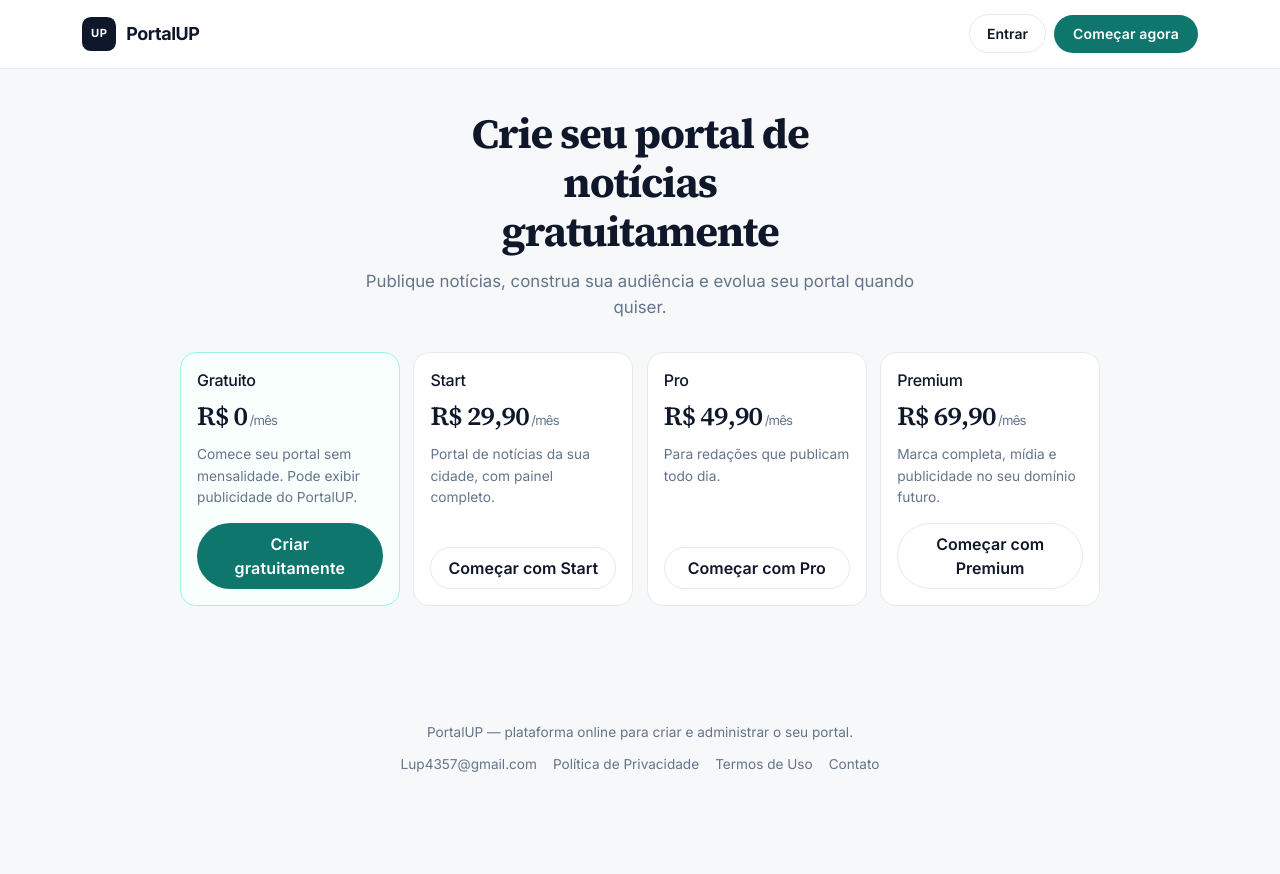
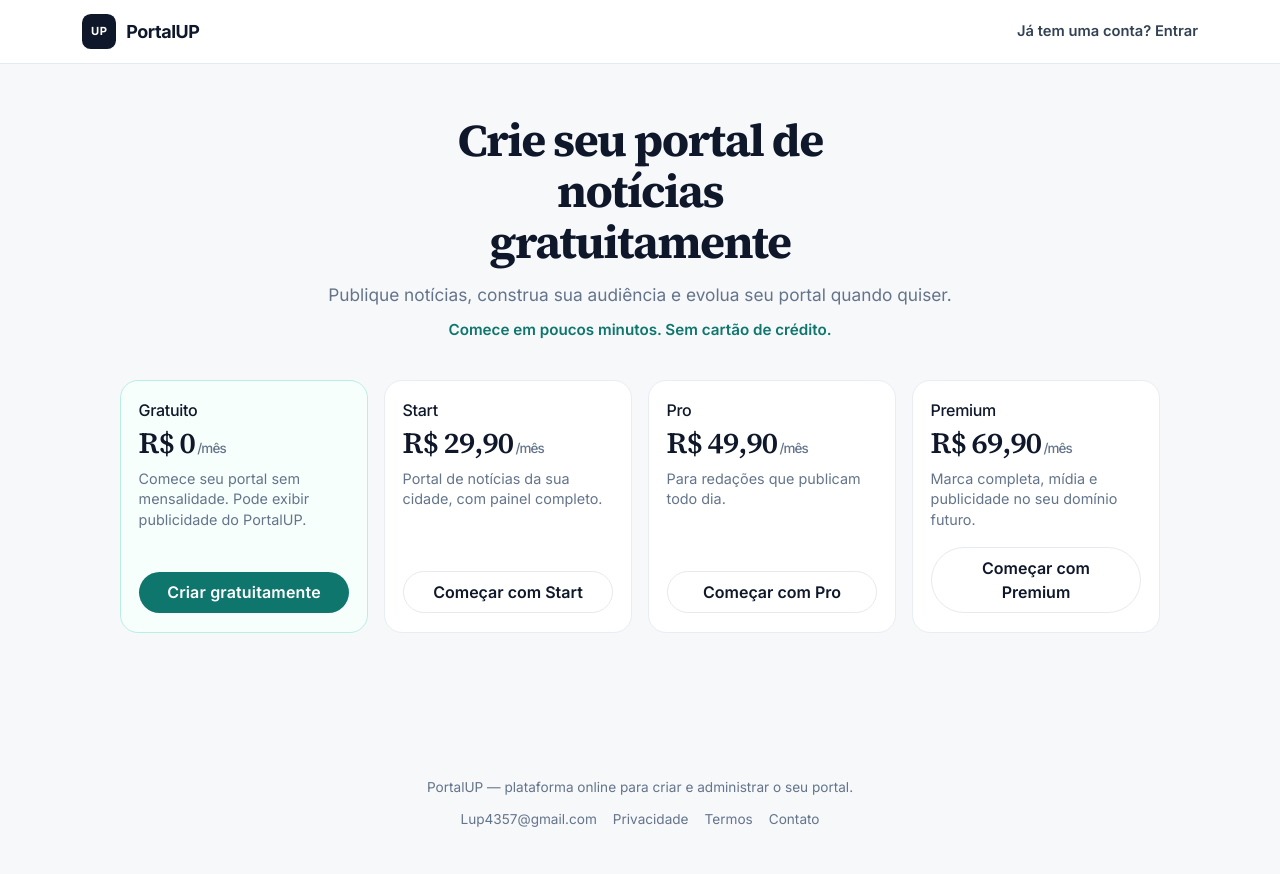
Before and after one commit to l1an1209/meu_site_noticias, a Django app: page /app/comecar/ in a window 1280 px wide. Before the commit the page ends 772 px from the top, so only its background shows below. Run offline with Django 5.2, Linux system fonts and the light colour scheme; data comes from the database, SQL or seed files in the repository; some libraries are stand-ins or nearby versions.

Commit message:
fix: melhora layout da criacao do portal

```diff
--- a/plataforma/templates/plataforma/app/comecar_gratis.html
+++ b/plataforma/templates/plataforma/app/comecar_gratis.html
@@ -1,10 +1,26 @@
 {% extends "plataforma/sales_base.html" %}
 {% block title %}Criar portal — PortalUP{% endblock %}
+{% block extra_head %}
+<style>
+.comecar__field { display: block; margin: 0 0 1.05rem; }
+.comecar__field label { display: block; margin: 0 0 0.4rem; font-weight: 600; font-size: 0.9rem; line-height: 1.3; }
+.comecar__field input { display: block; width: 100%; max-width: 100%; box-sizing: border-box; }
+</style>
+{% endblock %}
+{% block sales_nav %}
+<nav class="sales-nav comecar-nav">
+    <div class="container">
+        {% include "noticias/partials/portalup_logo.html" %}
+        <a class="comecar-nav__entrar" href="{% url 'entrar' %}">Já tem uma conta? Entrar</a>
+    </div>
+</nav>
+{% endblock %}
 {% block content %}
 <div class="comecar">
     <header class="comecar__intro">
         <h1 class="display-font">Crie seu portal de notícias gratuitamente</h1>
         <p>Publique notícias, construa sua audiência e evolua seu portal quando quiser.</p>
+        <p class="comecar__apoio">Comece em poucos minutos. Sem cartão de crédito.</p>
     </header>
 
     <div class="comecar__planos" role="list">
@@ -16,7 +32,7 @@
             <p class="comecar__nota">Comece seu portal sem mensalidade. Pode exibir publicidade do PortalUP.</p>
             <button class="btn btn-contribuir w-100" type="button" data-comecar-gratis>Criar gratuitamente</button>
             {% else %}
-            {% if plano.descricao %}<p class="comecar__nota">{{ plano.descricao }}</p>{% endif %}
+            <p class="comecar__nota">{{ plano.descricao }}</p>
             <a class="btn btn-ds-ghost w-100" href="{% url 'pagina_checkout_plano' plano.codigo %}">Começar com {{ plano.nome }}</a>
             {% endif %}
         </article>
@@ -25,59 +41,74 @@
 
     <form method="post" class="comecar__form {% if mostrar_formulario %}is-open{% endif %}" id="comecar-form" novalidate>
         {% csrf_token %}
-        <input type="radio" name="plano" value="gratuito" class="visually-hidden" checked>
-        <h2>Dados do portal</h2>
-        <p class="comecar__lead">Sem cartão. O endereço fica no subdomínio da plataforma.</p>
-        {% if form.non_field_errors %}
-        <div class="alert alert-danger">{{ form.non_field_errors }}</div>
-        {% endif %}
-        {% if form.plano.errors %}<div class="text-danger small mb-2">{{ form.plano.errors }}</div>{% endif %}
+        <input type="hidden" name="plano" value="gratuito">
+        <h2>Crie os dados do seu portal</h2>
+        <p class="comecar__lead">Preencha os dados abaixo para colocar seu portal no ar.</p>
+        {% if form.non_field_errors %}<div class="alert alert-danger">{{ form.non_field_errors }}</div>{% endif %}
+        {% if form.plano.errors %}<div class="comecar__erro">{{ form.plano.errors }}</div>{% endif %}
 
         {% if request.user.is_authenticated %}
         <p class="comecar__conta">Conta: {{ request.user.email }}</p>
         <input type="hidden" name="nome_pessoa" value="{{ form.nome_pessoa.value|default:request.user.get_full_name|default:request.user.username }}">
         <input type="hidden" name="email" value="{{ request.user.email }}">
         {% else %}
-        <label class="form-label" for="{{ form.nome_pessoa.id_for_label }}">Seu nome</label>
+        <div class="comecar__field">
+            <label for="{{ form.nome_pessoa.id_for_label }}">Seu nome</label>
             {{ form.nome_pessoa }}
-        {% if form.nome_pessoa.errors %}<div class="text-danger small mb-2">{{ form.nome_pessoa.errors }}</div>{% endif %}
-
-        <label class="form-label" for="{{ form.email.id_for_label }}">E-mail</label>
+            {% if form.nome_pessoa.errors %}<p class="comecar__erro">{{ form.nome_pessoa.errors }}</p>{% endif %}
+        </div>
+        <div class="comecar__field">
+            <label for="{{ form.email.id_for_label }}">E-mail</label>
             {{ form.email }}
-        {% if form.email.errors %}<div class="text-danger small mb-2">{{ form.email.errors }}</div>{% endif %}
-
-        <label class="form-label" for="{{ form.senha.id_for_label }}">Senha</label>
+            {% if form.email.errors %}<p class="comecar__erro">{{ form.email.errors }}</p>{% endif %}
+        </div>
+        <div class="comecar__field">
+            <label for="{{ form.senha.id_for_label }}">Senha</label>
             {{ form.senha }}
-        {% if form.senha.errors %}<div class="text-danger small mb-2">{{ form.senha.errors }}</div>{% endif %}
+            {% if form.senha.errors %}<p class="comecar__erro">{{ form.senha.errors }}</p>{% endif %}
+        </div>
         {% endif %}
 
-        <label class="form-label" for="{{ form.nome.id_for_label }}">Nome do portal</label>
+        <div class="comecar__field">
+            <label for="{{ form.nome.id_for_label }}">Nome do portal</label>
             {{ form.nome }}
-        {% if form.nome.errors %}<div class="text-danger small mb-2">{{ form.nome.errors }}</div>{% endif %}
-
-        <label class="form-label" for="{{ form.slug.id_for_label }}">Subdomínio</label>
+            {% if form.nome.errors %}<p class="comecar__erro">{{ form.nome.errors }}</p>{% endif %}
+        </div>
+        <div class="comecar__field">
+            <label for="{{ form.slug.id_for_label }}">Subdomínio</label>
             <div class="comecar__slug">
                 {{ form.slug }}
                 <span>.{{ tenant_base_domain }}</span>
             </div>
-        {% if form.slug.errors %}<div class="text-danger small mb-2">{{ form.slug.errors }}</div>{% endif %}
-
+            {% if form.slug.errors %}<p class="comecar__erro">{{ form.slug.errors }}</p>{% endif %}
+        </div>
         <div class="comecar__lugar">
-            <div>
-                <label class="form-label" for="{{ form.cidade.id_for_label }}">Cidade</label>
+            <div class="comecar__field">
+                <label for="{{ form.cidade.id_for_label }}">Cidade</label>
                 {{ form.cidade }}
-                {% if form.cidade.errors %}<div class="text-danger small">{{ form.cidade.errors }}</div>{% endif %}
+                {% if form.cidade.errors %}<p class="comecar__erro">{{ form.cidade.errors }}</p>{% endif %}
             </div>
-            <div>
-                <label class="form-label" for="{{ form.estado.id_for_label }}">Estado</label>
+            <div class="comecar__field">
+                <label for="{{ form.estado.id_for_label }}">Estado</label>
                 {{ form.estado }}
-                {% if form.estado.errors %}<div class="text-danger small">{{ form.estado.errors }}</div>{% endif %}
+                {% if form.estado.errors %}<p class="comecar__erro">{{ form.estado.errors }}</p>{% endif %}
             </div>
         </div>
-
-        <button class="btn btn-contribuir w-100" type="submit">Criar gratuitamente</button>
+        <button class="btn btn-contribuir w-100" type="submit">Criar meu portal gratuitamente</button>
+        <p class="comecar__aviso">Sem cartão de crédito. Você poderá evoluir para um plano pago quando quiser.</p>
     </form>
 </div>
+{% endblock %}
+{% block sales_footer %}
+<footer class="sales-footer">
+    <p class="mb-0">PortalUP — plataforma online para criar e administrar o seu portal.</p>
+    <p class="sales-footer__legal">
+        <a href="mailto:Lup4357@gmail.com">Lup4357@gmail.com</a>
+        <a href="{% url 'pagina_privacidade' %}">Privacidade</a>
+        <a href="{% url 'pagina_termos' %}">Termos</a>
+        <a href="{% url 'pagina_contato' %}">Contato</a>
+    </p>
+</footer>
 {% endblock %}
 {% block extra_js %}
 <script>
@@ -87,7 +118,7 @@
     if (!abrir || !form) return;
     abrir.addEventListener('click', function () {
         form.classList.add('is-open');
-        var foco = form.querySelector('input:not([type="hidden"]):not([type="radio"])');
+        var foco = form.querySelector('input:not([type="hidden"])');
         if (foco) foco.focus();
         form.scrollIntoView({ behavior: 'smooth', block: 'start' });
     });
--- a/plataforma/templates/plataforma/sales_base.html
+++ b/plataforma/templates/plataforma/sales_base.html
@@ -20,8 +20,10 @@
         }
     </style>
     {% include "noticias/partials/meta_pixel.html" %}
+    {% block extra_head %}{% endblock %}
 </head>
 <body class="sales-body">
+{% block sales_nav %}
 <nav class="sales-nav">
     <div class="container">
         {% include "noticias/partials/portalup_logo.html" %}
@@ -31,9 +33,11 @@
         </div>
     </div>
 </nav>
+{% endblock %}
 <main class="container">
     {% block content %}{% endblock %}
 </main>
+{% block sales_footer %}
 <footer class="sales-footer">
     <p class="mb-0">PortalUP — plataforma online para criar e administrar o seu portal.</p>
     <p class="sales-footer__legal">
@@ -43,6 +47,7 @@
         <a href="{% url 'pagina_contato' %}">Contato</a>
     </p>
 </footer>
+{% endblock %}
 <script src="https://cdn.jsdelivr.net/npm/bootstrap@5.3.2/dist/js/bootstrap.bundle.min.js"></script>
 {% block extra_js %}{% endblock %}
 {% include "plataforma/partials/saas_analytics.html" %}
--- a/static/css/public.css
+++ b/static/css/public.css
@@ -385,67 +385,86 @@ body.has-mobile-nav {
 .sales-footer a:hover { color: var(--brand-navy, #0f172a); }
 .sales-footer__legal { margin: 0.7rem 0 0; display: flex; flex-wrap: wrap; gap: 0.35rem 1rem; justify-content: center; }
 
-.comecar { max-width: 920px; margin: 0 auto; padding: 2.5rem 0 1rem; }
-.comecar__intro { text-align: center; margin-bottom: 2rem; }
+.comecar-nav .container { display: flex; align-items: center; justify-content: space-between; gap: 1rem; }
+.comecar-nav__entrar { color: #334155; font-size: 0.92rem; font-weight: 600; text-decoration: none; }
+.comecar-nav__entrar:hover { color: #0f766e; }
+.comecar { max-width: 1040px; margin: 0 auto; padding: 3.2rem 0 2rem; }
+.comecar__intro { text-align: center; margin: 0 auto 2.4rem; max-width: 40rem; }
 .comecar__intro h1 {
-    font-size: clamp(1.85rem, 4vw, 2.6rem);
-    letter-spacing: -0.03em;
+    font-size: clamp(2rem, 4.4vw, 2.85rem);
+    letter-spacing: -0.035em;
+    line-height: 1.12;
     max-width: 16ch;
-    margin: 0 auto 0.75rem;
+    margin: 0 auto 0.85rem;
 }
-.comecar__intro p { color: #64748b; font-size: 1.05rem; max-width: 36rem; margin: 0 auto; }
+.comecar__intro p { color: #64748b; font-size: 1.08rem; line-height: 1.5; margin: 0 auto; }
+.comecar__apoio { margin-top: 0.7rem !important; color: #0f766e !important; font-size: 0.95rem !important; font-weight: 600; }
 .comecar__planos {
     display: grid;
     grid-template-columns: repeat(4, minmax(0, 1fr));
-    gap: 0.85rem;
-    margin-bottom: 1.75rem;
+    gap: 1rem;
+    margin-bottom: 2.5rem;
 }
 .comecar__plano {
     background: #fff;
-    border: 1px solid var(--ds-border, #e2e8f0);
-    border-radius: 16px;
-    padding: 1.15rem 1rem 1rem;
+    border: 1px solid #e7edf3;
+    border-radius: 18px;
+    padding: 1.25rem 1.1rem 1.15rem;
     display: flex;
     flex-direction: column;
     min-height: 100%;
 }
-.comecar__plano.is-free { border-color: #99f6e4; background: #f8fffd; }
-.comecar__plano h2 { font-size: 1rem; margin: 0 0 0.35rem; }
+.comecar__plano.is-free { border-color: #b7efe4; background: #f7fffc; }
+.comecar__plano h2 { font-size: 1rem; margin: 0 0 0.45rem; letter-spacing: -0.02em; }
 .comecar__preco {
     font-family: var(--ds-serif, Georgia, serif);
-    font-size: 1.65rem;
+    font-size: 1.85rem;
     letter-spacing: -0.03em;
-    margin: 0 0 0.45rem;
+    line-height: 1;
+    margin: 0 0 0.7rem;
 }
-.comecar__preco span { font-family: var(--ds-font, Inter, sans-serif); font-size: 0.82rem; color: #64748b; margin-left: 0.15rem; }
-.comecar__nota { color: #64748b; font-size: 0.86rem; flex: 1; margin-bottom: 0.9rem; }
+.comecar__preco span { font-family: var(--ds-font, Inter, sans-serif); font-size: 0.84rem; color: #64748b; margin-left: 0.15rem; font-weight: 500; }
+.comecar__nota { color: #64748b; font-size: 0.9rem; line-height: 1.45; flex: 1; margin: 0 0 1rem; }
 .comecar__form {
     display: none;
-    width: min(680px, 100%);
+    width: min(640px, 100%);
     margin: 0 auto;
     background: #fff;
-    border: 1px solid var(--ds-border, #e2e8f0);
-    border-radius: 18px;
-    padding: 1.6rem 1.4rem 1.4rem;
-    box-shadow: 0 10px 30px rgba(15, 23, 42, 0.04);
+    border: 1px solid #e7edf3;
+    border-radius: 20px;
+    padding: 1.75rem 1.6rem 1.4rem;
 }
 .comecar__form.is-open { display: block; }
-.comecar__form h2 { font-size: 1.15rem; margin: 0 0 0.25rem; }
-.comecar__lead, .comecar__conta { color: #64748b; font-size: 0.92rem; margin-bottom: 1rem; }
-.comecar__form .form-label { font-weight: 600; font-size: 0.88rem; margin-top: 0.85rem; }
-.comecar__form .form-control { border-radius: 10px; }
-.comecar__slug { display: flex; align-items: center; gap: 0.45rem; }
-.comecar__slug .form-control { flex: 1; }
+.comecar__form h2 { font-size: 1.35rem; letter-spacing: -0.03em; margin: 0 0 0.35rem; }
+.comecar__lead, .comecar__conta { color: #64748b; font-size: 0.95rem; line-height: 1.45; margin: 0 0 1.25rem; }
+.comecar__field { display: block; margin: 0 0 1.05rem; }
+.comecar__field label { display: block; margin: 0 0 0.4rem; font-weight: 600; font-size: 0.9rem; line-height: 1.3; color: #0f172a; }
+.comecar__field input,
+.comecar__field .form-control {
+    display: block;
+    width: 100%;
+    max-width: 100%;
+    box-sizing: border-box;
+    min-height: 46px;
+}
+.comecar__erro { color: #b91c1c; font-size: 0.82rem; margin: 0.3rem 0 0; }
+.comecar__slug { display: flex; align-items: center; gap: 0.5rem; }
+.comecar__slug input,
+.comecar__slug .form-control { flex: 1; width: auto; min-width: 0; }
 .comecar__slug span { color: #64748b; font-size: 0.88rem; white-space: nowrap; }
-.comecar__lugar { display: grid; grid-template-columns: 1.4fr 0.6fr; gap: 0.75rem; }
-.comecar__form .btn { margin-top: 1.25rem; }
-@media (max-width: 900px) {
+.comecar__lugar { display: grid; grid-template-columns: 1.5fr 0.7fr; gap: 0.85rem; }
+.comecar__lugar .comecar__field { margin-bottom: 0.4rem; }
+.comecar__form .btn { margin-top: 0.6rem; min-height: 48px; }
+.comecar__aviso { color: #64748b; font-size: 0.86rem; text-align: center; margin: 0.85rem 0 0; }
+@media (max-width: 980px) {
     .comecar__planos { grid-template-columns: 1fr 1fr; }
 }
-@media (max-width: 560px) {
-    .comecar { padding-top: 1.25rem; }
+@media (max-width: 640px) {
+    .comecar { padding: 1.5rem 0 1rem; }
     .comecar__planos, .comecar__lugar { grid-template-columns: 1fr; }
-    .comecar__form { padding: 1.2rem 1rem; }
+    .comecar__form { width: 100%; padding: 1.25rem 1rem 1.1rem; }
+    .comecar__slug { flex-wrap: wrap; }
+    .comecar__slug span { width: 100%; }
 }
 .legal-page { max-width: 40rem; margin: 2rem auto 4rem; }
 .legal-page p { color: var(--ds-muted); line-height: 1.65; }
```
Lines whose indentation alone changed are shown as unchanged.
